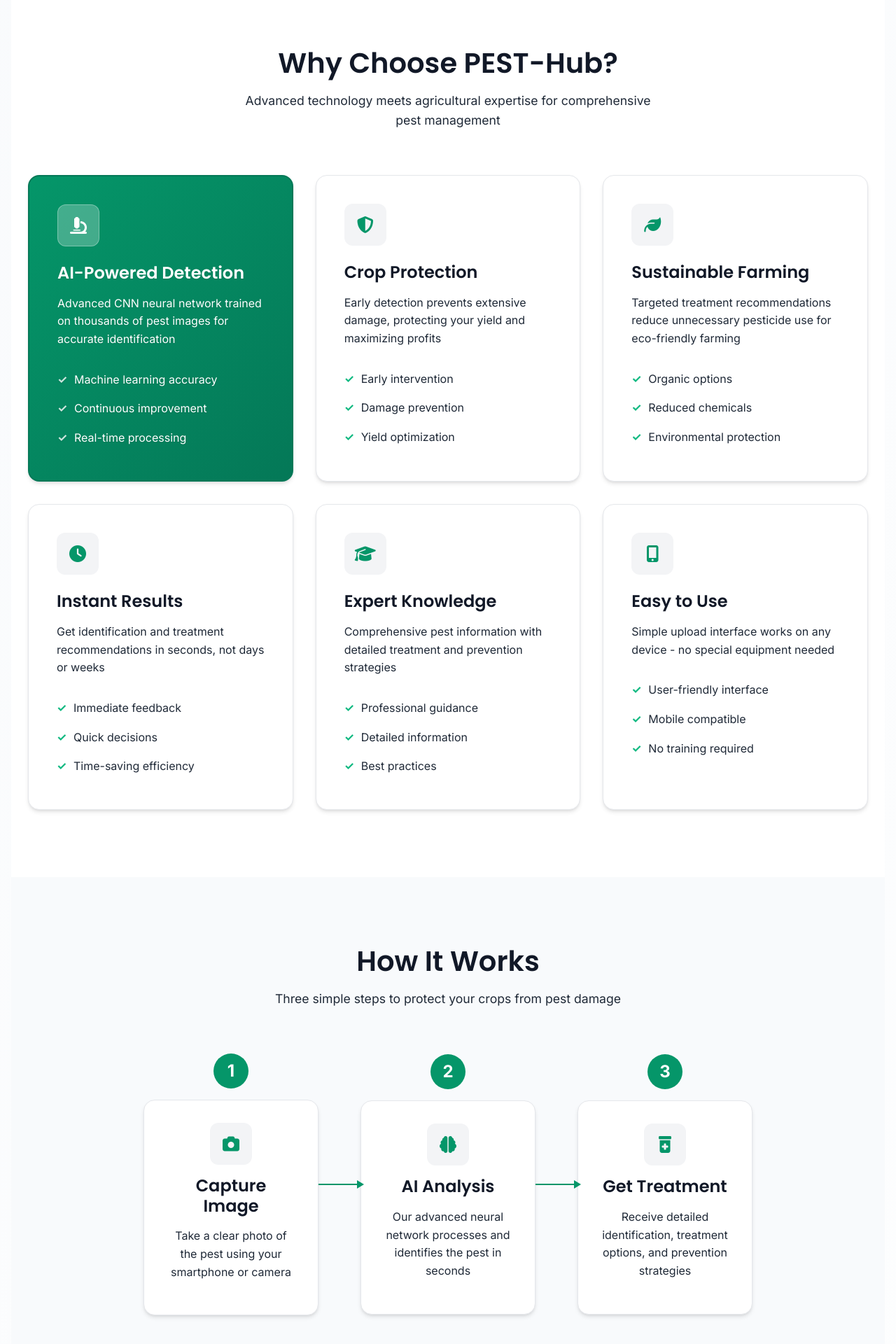
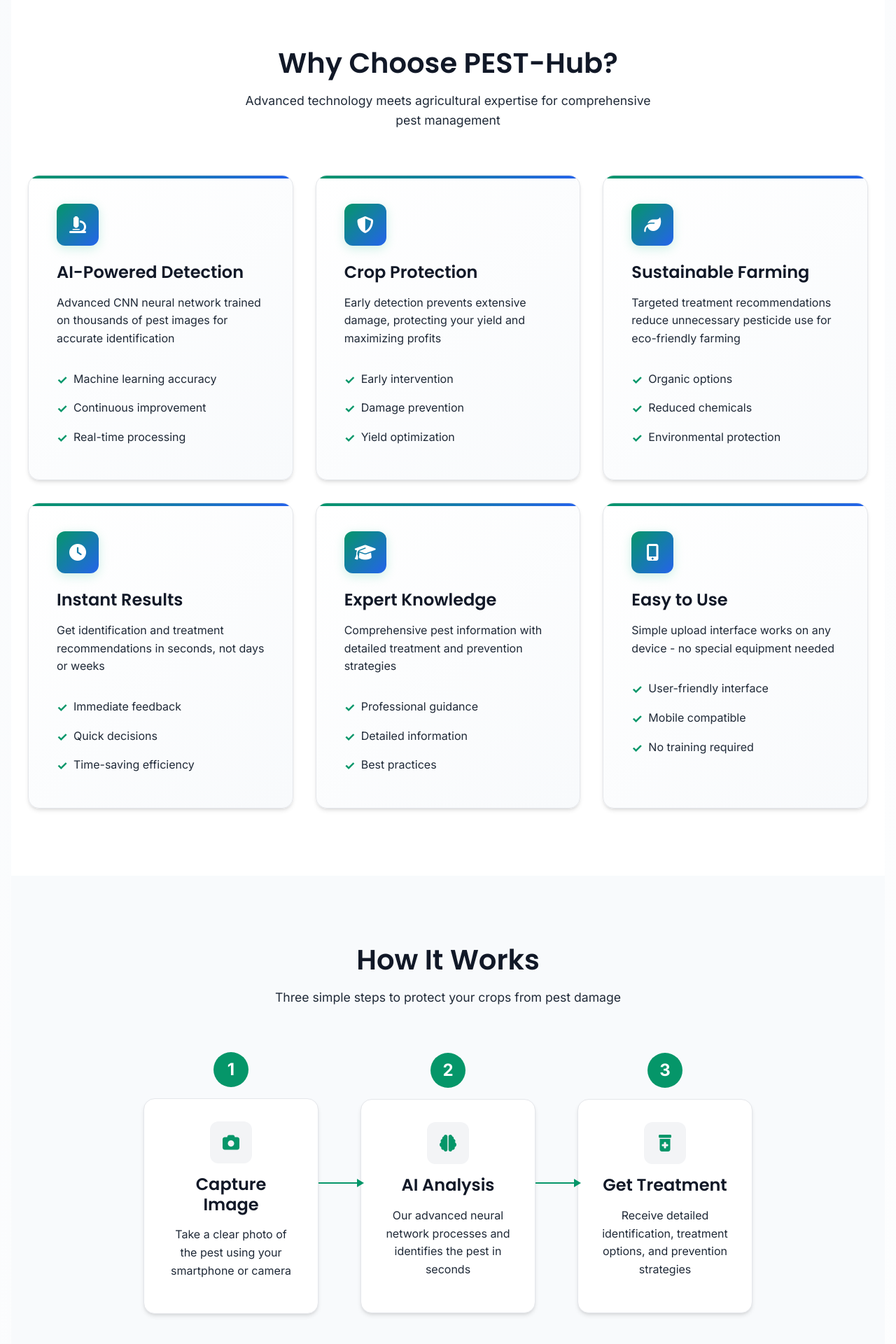
Before and after one commit to GoosieGav/PestHub, a Flask app: page / in a window 1280 px wide. Shown: the part 872-2792 px from the top of the page at 70% size. Run offline with Flask 3, Linux system fonts and the light colour scheme.

Commit message:
Improved card consistency with unified styling and gradient backgrounds

```diff
--- a/templates/home.html
+++ b/templates/home.html
@@ -74,7 +74,7 @@
     </div>
 
     <div class="features-grid">
-        <div class="feature-card highlight">
+        <div class="feature-card">
             <div class="feature-icon">
                 <i class="fas fa-microscope"></i>
             </div>
@@ -499,7 +499,7 @@
 }
 
 .feature-card {
-    background: white;
+    background: linear-gradient(135deg, #ffffff 0%, #f8fafc 100%);
     padding: 2.5rem;
     border-radius: var(--radius-xl);
     box-shadow: var(--shadow-md);
@@ -517,12 +517,11 @@
     right: 0;
     height: 4px;
     background: linear-gradient(90deg, var(--primary-color), var(--secondary-color));
-    transform: scaleX(0);
     transition: transform var(--transition-normal);
 }
 
 .feature-card:hover::before {
-    transform: scaleX(1);
+    transform: scaleX(1.1);
 }
 
 .feature-card:hover {
@@ -530,37 +529,21 @@
     box-shadow: var(--shadow-lg);
 }
 
-.feature-card.highlight {
-    background: linear-gradient(135deg, var(--primary-color), var(--primary-dark));
-    color: var(--text-on-primary);
-    border: 2px solid var(--primary-dark);
-}
-
-.feature-card.highlight .feature-icon {
-    background: rgba(255, 255, 255, 0.25);
-    color: var(--text-on-primary);
-    border: 1px solid rgba(255, 255, 255, 0.3);
-}
-
-.feature-card.highlight h3,
-.feature-card.highlight p,
-.feature-card.highlight .feature-benefits li {
-    color: var(--text-on-primary);
-    text-shadow: 0 1px 2px rgba(0, 0, 0, 0.1);
-}
+/* Removed highlight styling for consistency */
 
 .feature-icon {
     width: 60px;
     height: 60px;
-    background: var(--gray-100);
+    background: linear-gradient(135deg, var(--primary-color), var(--secondary-color));
     border-radius: var(--radius-lg);
     display: flex;
     align-items: center;
     justify-content: center;
     margin-bottom: 1.5rem;
-    color: var(--primary-color);
+    color: white;
     font-size: 1.5rem;
     transition: all var(--transition-normal);
+    box-shadow: 0 4px 15px rgba(16, 185, 129, 0.2);
 }
 
 .feature-card:hover .feature-icon {
@@ -597,12 +580,9 @@
     content: '✓';
     position: absolute;
     left: 0;
-    color: var(--success-color);
+    color: var(--primary-color);
     font-weight: bold;
-}
-
-.feature-card.highlight .feature-benefits li::before {
-    color: rgba(255, 255, 255, 0.8);
+    font-size: 1.1rem;
 }
 
 /* How It Works Section */
```
